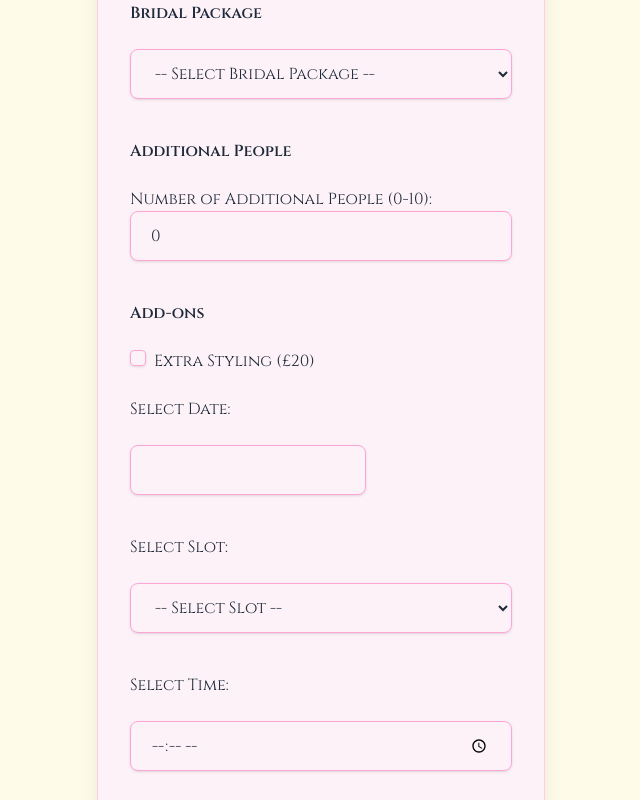
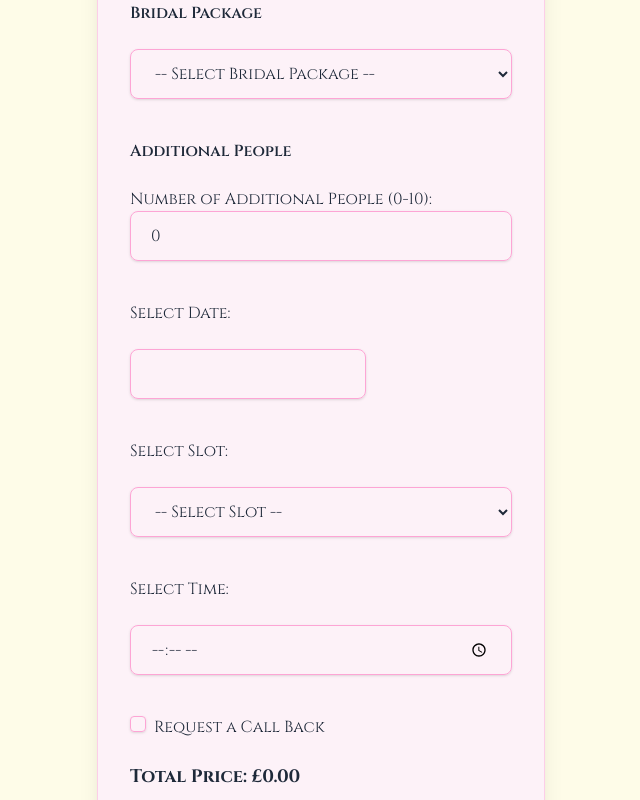
Before and after one commit to FarhanaUK/Amy-s-Mehndi, a React (Vite) app: page / in a window 1280 px wide. Shown: the part 696-1496 px from the top of the page, without its empty margins (319-959 px from the left). Built offline with nearby package versions, Linux system fonts and the light colour scheme.

Commit message:
pricing corrected

```diff
--- a/src/BookingForm.jsx
+++ b/src/BookingForm.jsx
@@ -1,16 +1,10 @@
+
 import React, { useState, useEffect } from "react";
 import DatePicker from "react-datepicker";
 import { useNavigate } from "react-router-dom"; // for redirect
 import "react-datepicker/dist/react-datepicker.css";
-
 function BookingForm() {
   const navigate = useNavigate();
-
-
-
-
-
-
   const [formData, setFormData] = useState({
     name: "",
     email: "",
@@ -19,7 +13,6 @@ function BookingForm() {
     city: "",
     postcode: "",
     packageType: "",
-    addOns: [],
     date: "",
     slot: "",
     time: "",
@@ -27,12 +20,10 @@ function BookingForm() {
     callTimes: "",
     guests: 0,
   });
-
   const [timeError, setTimeError] = useState("");
   const [formError, setFormError] = useState("");
   const [additionalPeople, setAdditionalPeople] = useState([]);
   const [savedDiscount, setSavedDiscount] = useState(false);
-
   const packages = [
     { name: "Classic", price: 175 },
     { name: "Classic hands only", price: 125 },
@@ -47,18 +38,9 @@ function BookingForm() {
     { name: "Guest/party booking", price: 60 },
   ];
 
-  const addOnOptions = [{ name: "Extra Styling", price: 20 }];
-
   const handleChange = (e) => {
     const { name, value, type, checked } = e.target;
-    if (type === "checkbox" && name === "addOns") {
-      setFormData((prev) => ({
-        ...prev,
-        addOns: checked
-          ? [...prev.addOns, value]
-          : prev.addOns.filter((item) => item !== value),
-      }));
-    } else if (type === "checkbox" && name === "callRequested") {
+    if (type === "checkbox" && name === "callRequested") {
       setFormData((prev) => ({ ...prev, callRequested: checked }));
     } else if (name === "guests") {
       const guestsCount = Math.max(0, parseInt(value) || 0);
@@ -67,14 +49,12 @@ function BookingForm() {
       setFormData((prev) => ({ ...prev, [name]: value }));
     }
   };
-
   useEffect(() => {
     if (!formData.time || !formData.slot) {
       setTimeError("");
       return;
     }
     const [hours, minutes] = formData.time.split(":").map(Number);
-
     if (formData.slot === "Morning") {
       if (hours < 9 || (hours === 11 && minutes > 0) || hours > 11) {
         setTimeError("For Morning slot, time must be between 09:00 and 11:00");
@@ -83,45 +63,53 @@ function BookingForm() {
       }
     } else if (formData.slot === "Afternoon") {
       if (hours < 16 || (hours === 18 && minutes > 0) || hours > 18) {
-        setTimeError(
-          "For Afternoon slot, time must be between 16:00 and 18:00"
-        );
+        setTimeError("For Afternoon slot, time must be between 16:00 and 18:00");
       } else {
         setTimeError("");
       }
     }
   }, [formData.time, formData.slot]);
-
- // Calculate total price of additional people packages
+  // Calculate additionalPeople total price
   const additionalTotal = additionalPeople.reduce((acc, p) => {
     const pkg = packages.find((x) => x.name === p.package);
     return acc + (pkg ? pkg.price : 0);
   }, 0);
 
-// Check if discount applies based on additional people booking any package
+
  useEffect(() => {
-  // Discount applies if any additional person has a package selected
-  const hasDiscount = additionalPeople.some((p) => p.package);
-  setSavedDiscount(hasDiscount);
-}, [additionalPeople]);
 
-// Get base package price from main package selection
-const basePrice =
-  packages.find((p) => p.name === formData.package)?.price || 0;
+  const bridalPackages = [
+  "Classic",
+  "Classic hands only",
+  "Elegance",
+  "Elegance hands only",
+  "Picturesque",
+  "Picturesque hands only",
+  "Diamond",
+  "Diamond hands only",
+  "Showstopper",
+  "Showstopper hands only",
+];
+  // Check if selected package is bridal and additionalPeople array has any package selected
+  const isBridalPackage = bridalPackages.includes(formData.packageType);
+  const hasAdditionalPeople = additionalPeople.length > 0 && additionalPeople.some(p => p.package);
 
-// Calculate total price for any selected add-ons
-const addOnsTotal = addOnOptions
-  .filter(
-    (opt) =>
-      Array.isArray(formData.addOns) && formData.addOns.includes(opt.name)
-  )
-  .reduce((acc, item) => acc + item.price, 0);
+  // Apply discount only if both conditions true
+  const discount = isBridalPackage && hasAdditionalPeople ? 10 : 0;
 
-// Set discount amount if discount is active, else zero
+  setSavedDiscount(discount > 0);
+}, [formData.packageType, additionalPeople]);
+
+const basePrice = packages.find(p => p.name === formData.packageType)?.price || 0;
 const discount = savedDiscount ? 10 : 0;
+const totalPrice = basePrice + additionalTotal - discount;
 
-// Final total price = base + additional people + add-ons - discount
-const totalPrice = basePrice + additionalTotal + addOnsTotal - discount;
+
+
+ const isPackageSelected = formData.packageType !== "";
+  const depositForPackage = isPackageSelected ? 50 : 0;
+  const depositForAdditionalPeople = additionalPeople.length * 20;
+  const totalDeposit = depositForPackage + depositForAdditionalPeople;
 
 
   const validateForm = () => {
@@ -132,7 +120,7 @@ const totalPrice = basePrice + additionalTotal + addOnsTotal - discount;
       !formData.address ||
       !formData.city ||
       !formData.postcode ||
-      !formData.package ||
+      !formData.packageType ||
       !formData.date ||
       !formData.slot ||
       !formData.time
@@ -147,42 +135,32 @@ const totalPrice = basePrice + additionalTotal + addOnsTotal - discount;
     setFormError("");
     return true;
   };
-
  const handleSubmit = async (e) => {
   e.preventDefault();
   if (!validateForm()) return;
-    console.log("Submitting form...");
+console.log("Submitting form...")
   try {
     console.log("Date:", formData.date);
 console.log("Time:", formData.time);
     // Convert date and time inputs to valid ISO strings for backend
-      const dateString = formData.date.toISOString().split("T")[0];
-      const startDateTime = new Date(
-        `${dateString}T${formData.time}:00`
-      ).toISOString();
-      const endDateTime = new Date(
-        `${dateString}T${formData.time}:00`
-      ).toISOString();
+    const dateString = formData.date.toISOString().split('T')[0];
+     const startDateTime = new Date(`${dateString}T${formData.time}:00`).toISOString();
+    const endDateTime = new Date(`${dateString}T${formData.time}:00`).toISOString();
 console.log("Start datetime:", startDateTime);
 console.log("End datetime:", endDateTime);
-      const response = await fetch(
-        "https://us-central1-bespoke-web-engineers.cloudfunctions.net/api/book-event",
-        {
+    const response = await fetch("http://localhost:5000/book-event", {
       method: "POST",
       headers: { "Content-Type": "application/json" },
       body: JSON.stringify({
         ...formData,
         startDateTime, // backend expects ISO date string
-            endDateTime, // backend expects ISO date string
+        endDateTime,   // backend expects ISO date string
       }),
-        }
-      );
-      console.log("Fetch finished:", response);
+    });
+console.log("Fetch finished:", response)
     if (response.ok) {
       alert(`Booking submitted! Total price: £${totalPrice}`);
-        setFormData({
-          /* reset form or keep as needed */
-        });
+      setFormData({ /* reset form or keep as needed */ });
       navigate("/success");
     } else {
       const errorData = await response.json();
@@ -198,13 +176,7 @@ const totalPrice = basePrice + additionalTotal + addOnsTotal - discount;
       onSubmit={handleSubmit}
       className="max-w-md mx-auto p-8 bg-pink-50 rounded-2xl shadow-xl space-y-6 font-cinzel text-gray-800 border border-pink-200"
     >
-
-
-
-      <h2 className="text-3xl font-bold text-white text-center mb-6 drop-shadow-md">
-        Book Your Appointment
-      </h2>
-
+      <h2 className="text-3xl font-bold text-white text-center mb-6 drop-shadow-md">Book Your Appointment</h2>
       {/* User Details */}
       <input
         type="text"
@@ -260,12 +232,11 @@ const totalPrice = basePrice + additionalTotal + addOnsTotal - discount;
         required
         className="w-full px-5 py-3 border border-pink-300 rounded-lg shadow-sm focus:outline-none focus:ring-2 focus:ring-pink-400"
       />
-
       {/* Package Selector */}
       <h3 className="font-semibold mt-4">Bridal Package</h3>
       <select
-        name="package"
-        value={formData.package}
+        name="packageType"
+        value={formData.packageType}
         onChange={handleChange}
         required
         className="w-full px-5 py-3 border border-pink-300 rounded-lg shadow-sm focus:outline-none focus:ring-2 focus:ring-pink-400"
@@ -277,7 +248,6 @@ const totalPrice = basePrice + additionalTotal + addOnsTotal - discount;
           </option>
         ))}
       </select>
-
       {/* Additional People */}
       <h3 className="font-semibold mt-4">Additional People</h3>
       <label>Number of Additional People (0-10):</label>
@@ -287,19 +257,12 @@ const totalPrice = basePrice + additionalTotal + addOnsTotal - discount;
         max={10}
         value={additionalPeople.length}
         onChange={(e) => {
-          const count = Math.min(
-            10,
-            Math.max(0, parseInt(e.target.value) || 0)
-          );
-          const updated = Array.from(
-            { length: count },
-            (_, i) => additionalPeople[i] || { package: "" }
-          );
+          const count = Math.min(10, Math.max(0, parseInt(e.target.value) || 0));
+          const updated = Array.from({ length: count }, (_, i) => additionalPeople[i] || { package: "" });
           setAdditionalPeople(updated);
         }}
         className="w-full px-5 py-3 border border-pink-300 rounded-lg shadow-sm focus:outline-none focus:ring-2 focus:ring-pink-400"
       />
-
       {additionalPeople.map((person, idx) => (
         <div key={idx} className="mt-2">
           <label>Person {idx + 1} Package:</label>
@@ -321,39 +284,9 @@ const totalPrice = basePrice + additionalTotal + addOnsTotal - discount;
           </select>
         </div>
       ))}
+      {/* Guests Number Input (only for Guest/party booking) */}
 
-      {/* Guests Number Input (only for Guest/party booking) */}
-      {formData.package === "Guest/party booking" && (
-        <div>
-          <label>Number of Guests:</label>
-          <input
-            type="number"
-            min={0}
-            name="guests"
-            value={formData.guests}
-            onChange={handleChange}
-            className="w-full px-5 py-3 border border-pink-300 rounded-lg shadow-sm focus:outline-none focus:ring-2 focus:ring-pink-400"
-          />
-        </div>
-      )}
 
-      {/* Add-ons */}
-      <h3 className="font-semibold mt-4">Add-ons</h3>
-      {addOnOptions.map((opt) => (
-        <label key={opt.name} className="block">
-          <input
-            type="checkbox"
-            name="addOns"
-            value={opt.name}
-            checked={(formData.addOns || []).includes(opt.name)}
-            onChange={handleChange}
-            className="w-4 h-4 mr-2 border border-pink-300 rounded-sm shadow-sm checked:bg-pink-500 checked:border-transparent appearance-none"
-          />
-          {opt.name} (£{opt.price})
-        </label>
-      ))}
-
-      {/* Date picker */}
       <label className="mt-4 block">Select Date:</label>
       <DatePicker
         selected={formData.date}
@@ -363,7 +296,6 @@ const totalPrice = basePrice + additionalTotal + addOnsTotal - discount;
         className="w-full px-5 py-3 border border-pink-300 rounded-lg shadow-sm focus:outline-none focus:ring-2 focus:ring-pink-400"
         required
       />
-
       {/* Slot */}
       <label className="mt-4 block">Select Slot:</label>
       <select
@@ -377,7 +309,6 @@ const totalPrice = basePrice + additionalTotal + addOnsTotal - discount;
         <option value="Morning">Morning</option>
         <option value="Afternoon">Afternoon</option>
       </select>
-
       {/* Time input */}
       <label className="mt-4 block">Select Time:</label>
       <input
@@ -389,7 +320,6 @@ const totalPrice = basePrice + additionalTotal + addOnsTotal - discount;
         className="w-full px-5 py-3 border border-pink-300 rounded-lg shadow-sm focus:outline-none focus:ring-2 focus:ring-pink-400"
       />
       {timeError && <p className="text-red-500">{timeError}</p>}
-
       {/* Call Request */}
       <label className="mt-4 block">
         <input
@@ -401,7 +331,6 @@ const totalPrice = basePrice + additionalTotal + addOnsTotal - discount;
         />
         Request a Call Back
       </label>
-
       {formData.callRequested && (
         <textarea
           name="callTimes"
@@ -411,18 +340,23 @@ const totalPrice = basePrice + additionalTotal + addOnsTotal - discount;
           className="w-full px-5 py-3 border border-pink-300 rounded-lg shadow-sm focus:outline-none focus:ring-2 focus:ring-pink-400"
         />
       )}
-
+{isPackageSelected && (
+  <p className="mt-2 font-semibold text-pink-600">
+    Deposit required: £{totalDeposit}
+    {(depositForPackage > 0 || additionalPeople.length > 0) && (
+      <span className="block text-sm font-normal text-black mt-1">
+        (£50 for Bridal Package + £20 per additional person)
+      </span>
+    )}
+  </p>
+)}
       {/* Price Display */}
       <div className="mt-4 font-bold text-lg">
         Total Price: £{totalPrice.toFixed(2)}
-        {savedDiscount && (
-          <span className="text-green-600 ml-2">(£10 discount applied)</span>
-        )}
+        {savedDiscount && <span className="text-green-600 ml-2">(£10 discount applied)</span>}
       </div>
-
       {/* Form Error */}
       {formError && <p className="text-red-600">{formError}</p>}
-
       <button
         type="submit"
         className="w-full text-white py-3 rounded-md bg-yellow-400 hover:bg-yellow-500"
@@ -432,5 +366,4 @@ const totalPrice = basePrice + additionalTotal + addOnsTotal - discount;
     </form>
   );
 }
-
 export default BookingForm;
```
Lines whose indentation alone changed are shown as unchanged.
